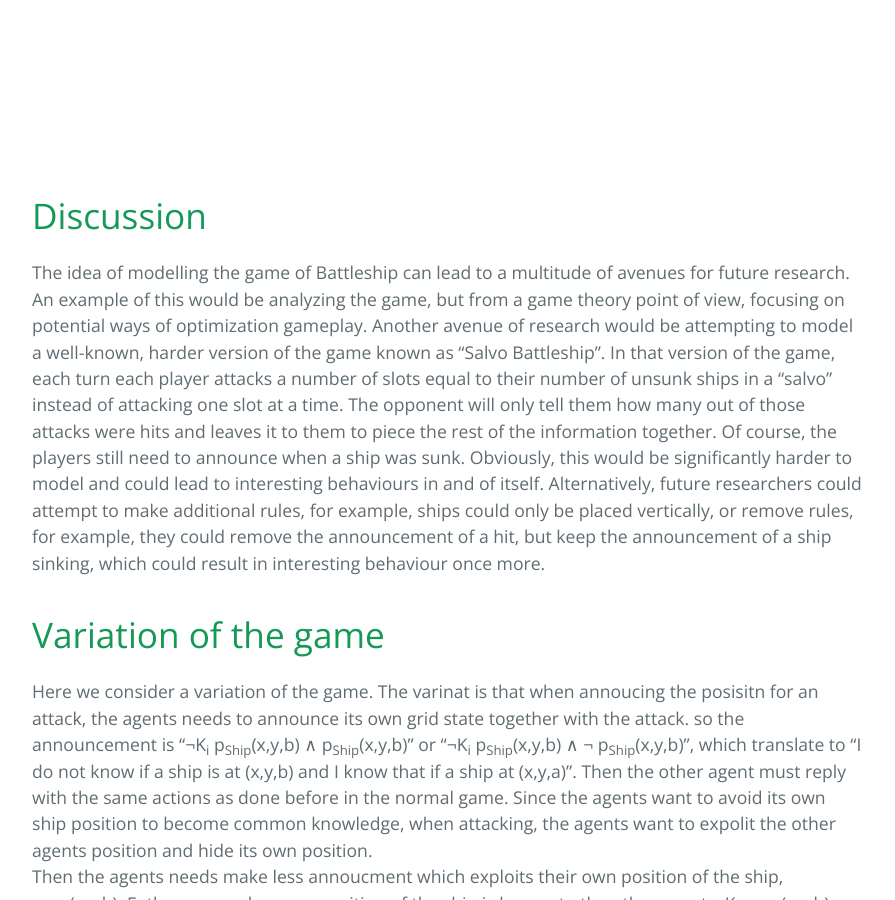
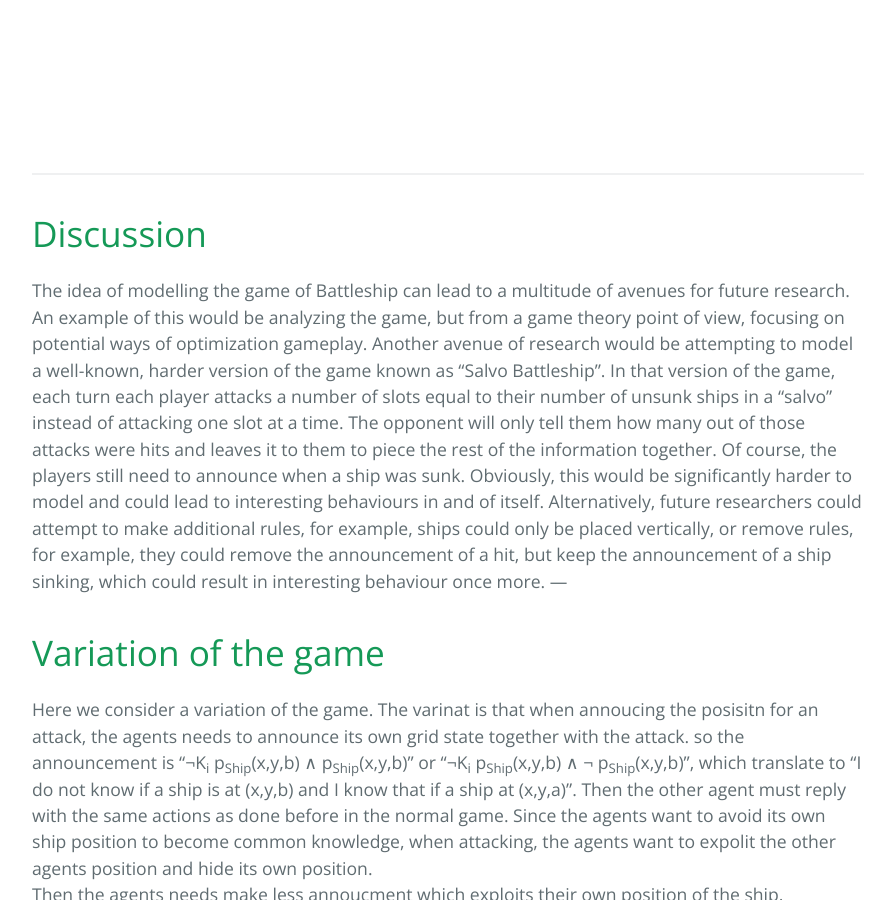
Before and after one commit to kaeru4343/LAMAS_2020Project, a Jekyll site: the page built from index.md, in a window 1280 px wide and 900 px high, scrolled down 6715 px. Shown: the whole window, without its empty margins (192-1087 px from the left). Built offline with Jekyll 4.4.1, drawn with Linux system fonts in a browser that asks for light colours; part of the change alters nothing that is shown; some of the changed text lies outside the part shown.

```diff
--- a/index.md
+++ b/index.md
@@ -9,9 +9,8 @@ Battleship is a strategy type guessing game for two players that originally came
 
 The game created a multitude of spin-offs in various formats, including electronic versions, video games and even phone apps. Every version generally respects the core idea of the game, but will sometimes deviate in execution or rules.<br />
 For the sake of simplicity, we will be using the game's default rules and an abridged version of its components in our attempt to model the game in an epistemic logic system.
-
-# <a href="/index-2.md">Rules and Components <a/>
-
+---
+# Rules and Components
 As stated before, this is a game for two players.<br />
 Each player has a grid of 10x10 that only they can see, pegs to mark an opponent's hits and misses and a number of ships of varying lengths and 1 width.<br />
 Various versions of the game have a different numbers of ships, but the default version has:
@@ -86,14 +85,14 @@ Assuming we had M &#8871; &not;K<sub>i</sub> p<sub>Ship</sub>(x,y,b) by applying
 Assuming we had M &#8871; &not;K<sub>i</sub> p<sub>Ship<sub>i,j</sub></sub> by applying the second reply announcement, we get M', K<sub>j</sub> p<sub>Ship</sub>(x<sub>1</sub>,y<sub>1</sub>,b) &and; ... &and; K<sub>j</sub> p<sub>Ship</sub>(x<sub>n</sub>,y<sub>n</sub>,b) &rarr; K<sub>j</sub> p<sub>Ship<sub>j,k</sub></sub> &#8871; C p<sub>Ship<sub>j,k</sub></sub>. <br />
 There are a few more actions agents can take, but to showcase them properly, we need to go in more detail. All of these actions can be seen in the example playthrough that follows. <br />
 To specify one more time, once all three ships of at least one player become common knowledge, the game ends.
-
+---
 # Example of an Epistemic Logic Playthrough
-
 <embed src="Logical_Aspects_of_Multi_Agent_Systems_Project_Example_Playthrough.pdf" width="800px" height="2100px" />
 
+---
 # Discussion
 The idea of modelling the game of Battleship can lead to a multitude of avenues for future research. An example of this would be analyzing the game, but from a game theory point of view, focusing on potential ways of optimization gameplay. Another avenue of research would be attempting to model a well-known, harder version of the game known as "Salvo Battleship". In that version of the game, each turn each player attacks a number of slots equal to their number of unsunk ships in a "salvo" instead of attacking one slot at a time. The opponent will only tell them how many out of those attacks were hits and leaves it to them to piece the rest of the information together. Of course, the players still need to announce when a ship was sunk. Obviously, this would be significantly harder to model and could lead to interesting behaviours in and of itself. Alternatively, future researchers could attempt to make additional rules, for example, ships could only be placed vertically, or remove rules, for example, they could remove the announcement of a hit, but keep the announcement of a ship sinking, which could result in interesting behaviour once more.
-
+---
 # Variation of the game
 Here we consider a variation of the game. The varinat is that when annoucing the posisitn for an attack, the agents needs to announce its own grid state together with the attack. so the announcement is "&not;K<sub>i</sub> p<sub>Ship</sub>(x,y,b) &and;  p<sub>Ship</sub>(x,y,b)" or "&not;K<sub>i</sub> p<sub>Ship</sub>(x,y,b) &and; &not; p<sub>Ship</sub>(x,y,b)", which translate to "I do not know if a ship is at (x,y,b) and I know that if a ship at (x,y,a)". Then the other agent must reply with the same actions as done before in the normal game.
 Since the agents want to avoid its own ship position to become common knowledge, when attacking, the agents want to expolit the other agents position and hide its own position.
```
